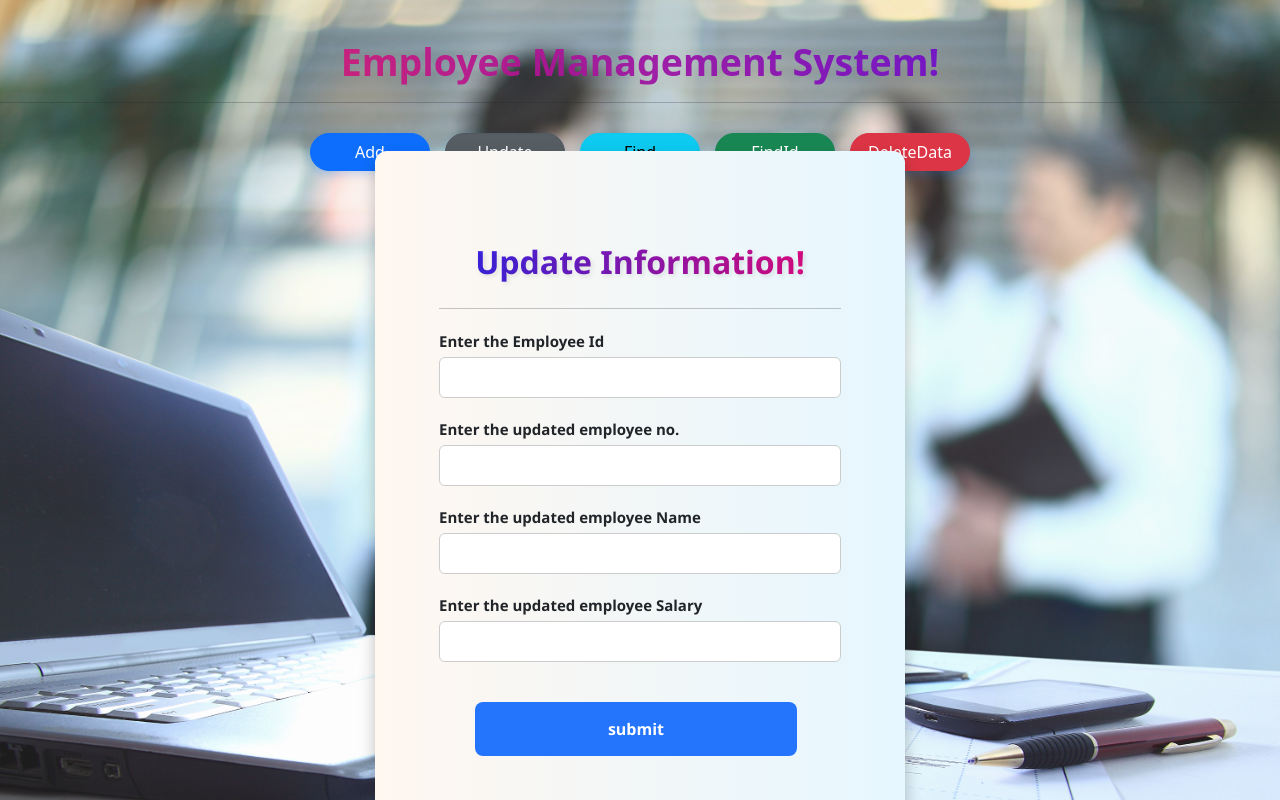
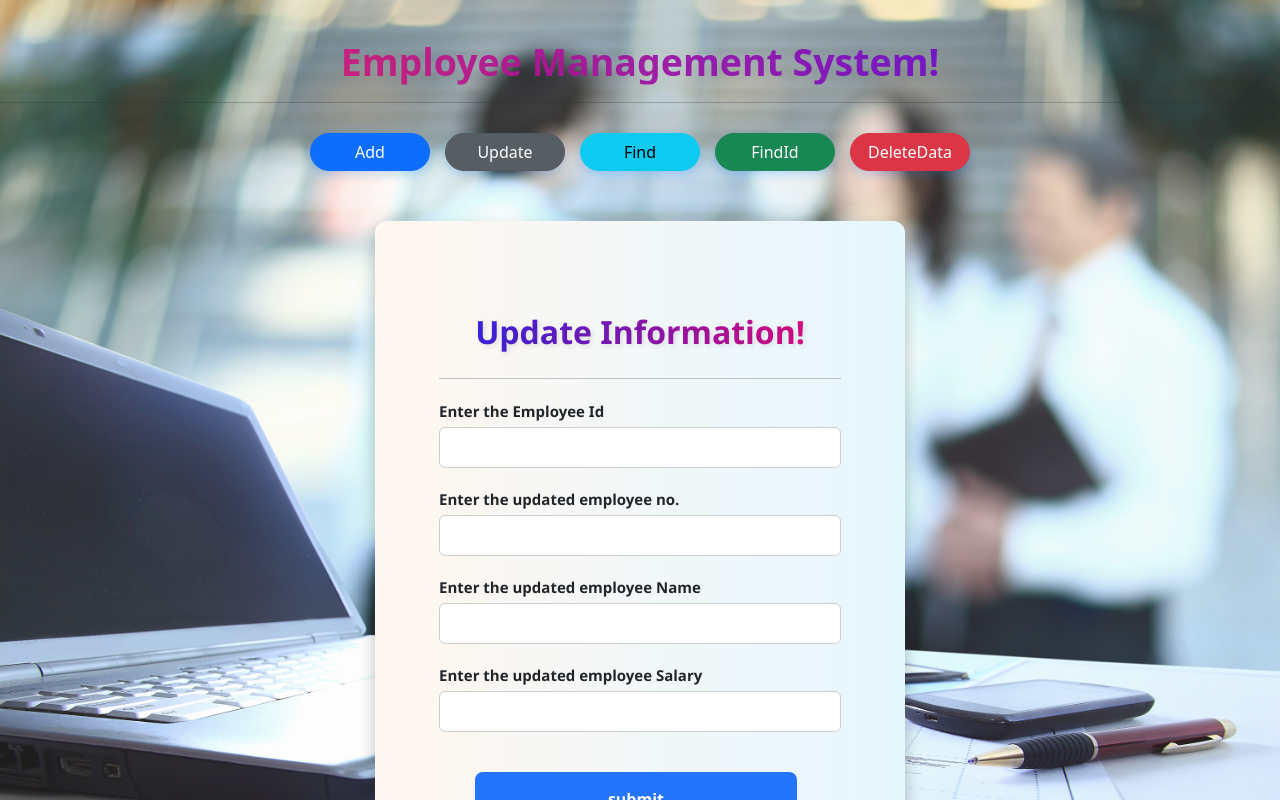
Before and after one commit to poojanagpal2631/myproject, a React (Create React App) app in the folder client/: page /Update in a window 1280 px wide. Shown: the top 800 px of the page. Built offline with nearby package versions, Linux system fonts and the light colour scheme.

Commit message:
Update Add.css

```diff
--- a/client/src/style/Add.css
+++ b/client/src/style/Add.css
@@ -7,8 +7,7 @@
 
   padding: 20px;
   box-sizing: border-box;
-  position:relative;
-  top:-70px;
+
 }
 
 .bounce {
```
